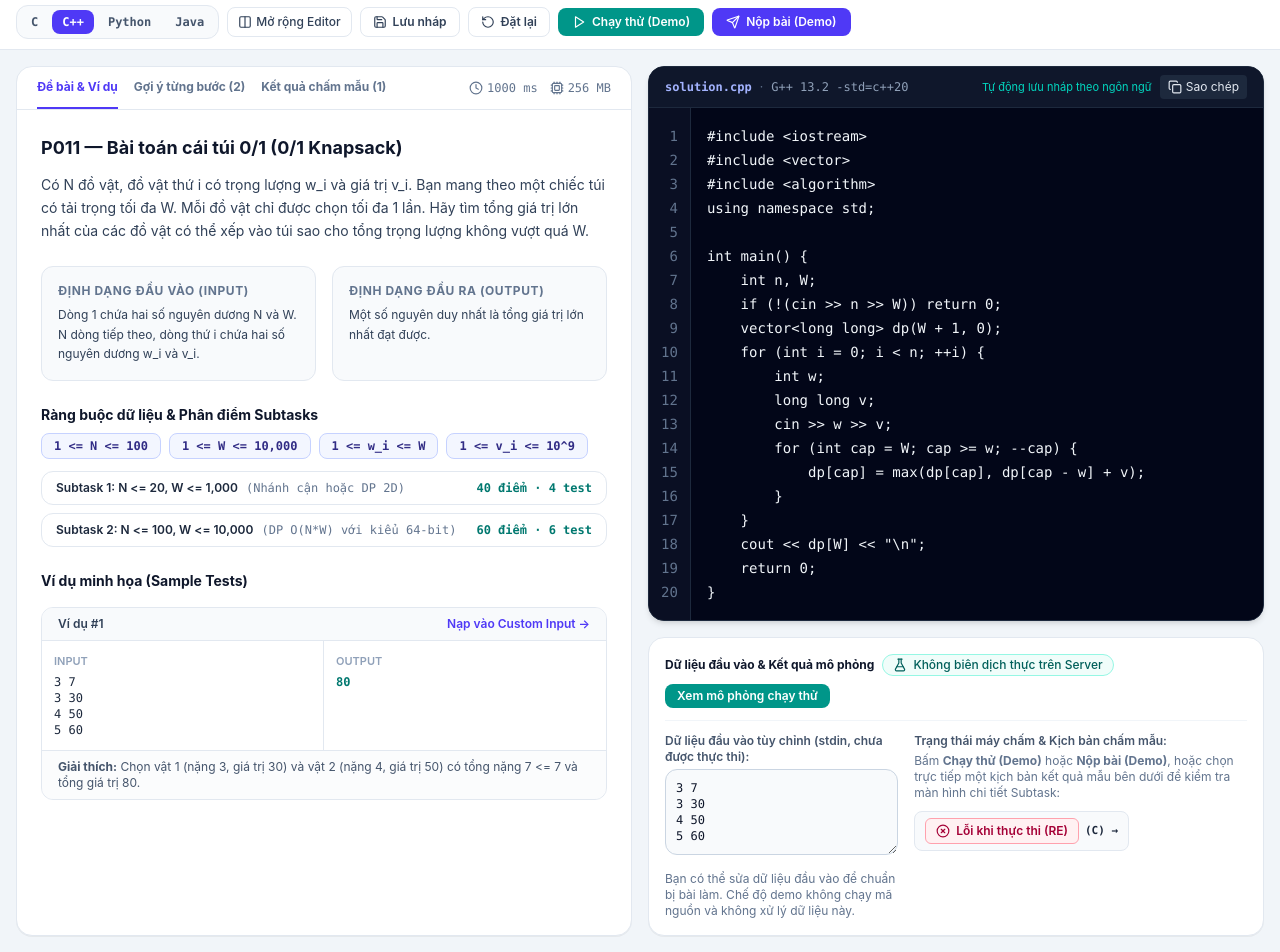
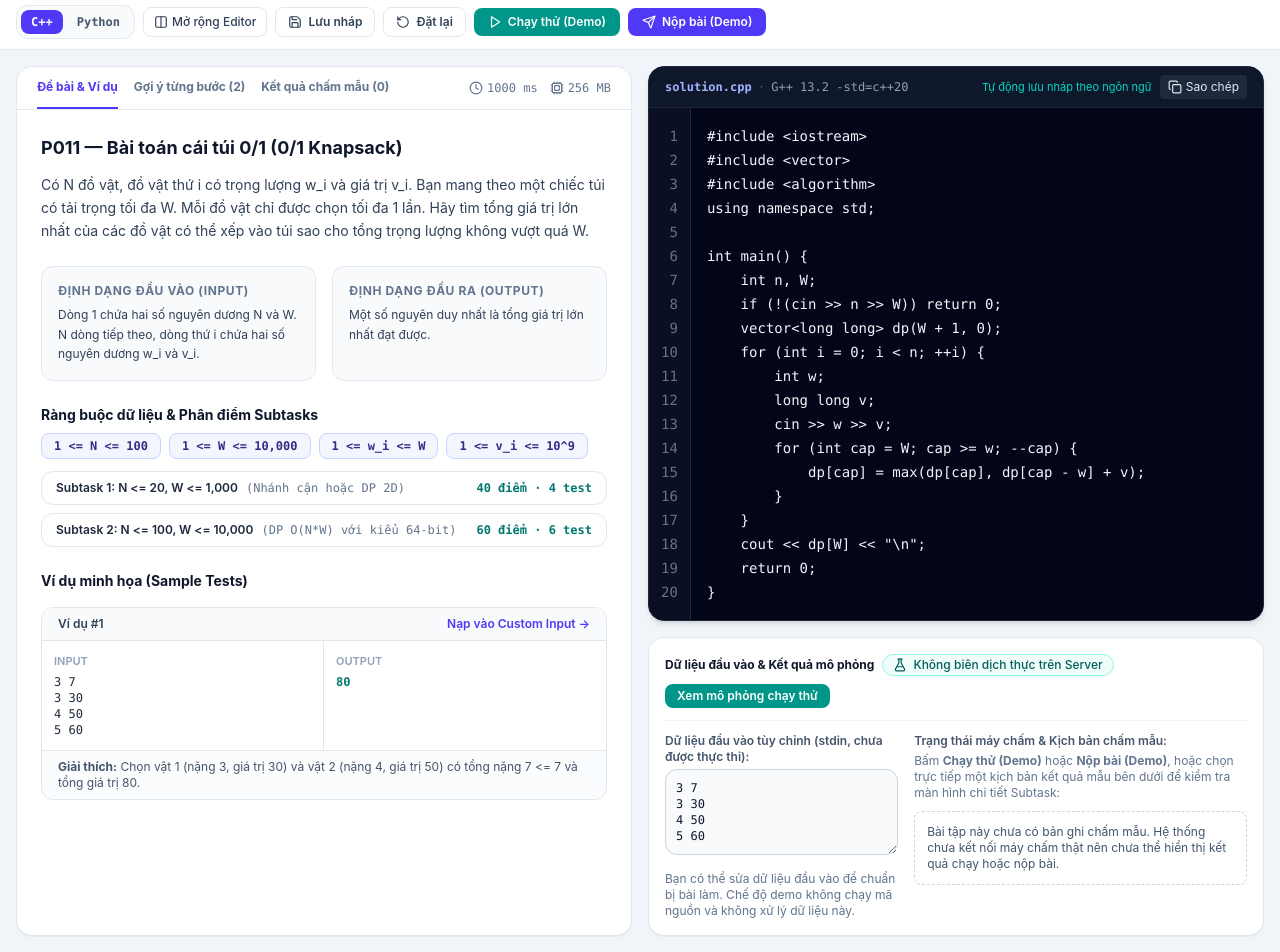
Before and after one commit to tbao4151/web_lap_trinh, a Next.js app: page /hoc/bai-tap/balo-0-1 in a window 1280 px wide. Shown: the part 88-1040 px from the top of the page. Built offline with nearby package versions, Linux system fonts and the light colour scheme.

Commit message:
feat: scope src/app/hoc/bai-tap/[slug]/page.tsx to C++ and Python

```diff
--- a/src/app/hoc/bai-tap/[slug]/page.tsx
+++ b/src/app/hoc/bai-tap/[slug]/page.tsx
@@ -18,6 +18,7 @@ import {
   Columns2,
 } from 'lucide-react';
 import { LANGUAGE_META, ROUTES } from '@/config/brand';
+import { getCompetitiveLanguages, isCompetitiveLanguage } from '@/config/competitiveLanguages';
 import {
   DifficultyBadge,
   SubmissionStatusBadge,
@@ -72,8 +73,9 @@ export default function CodingLabPage({
     if (!problem) return;
     // Some exercises support only a subset of languages. Never display an
     // unsupported language or load an unrelated starter template.
-    if (!problem.supportedLanguages.includes(language)) {
-      setLanguage(problem.supportedLanguages[0]);
+    const supportedLanguages = getCompetitiveLanguages(problem.supportedLanguages);
+    if (!supportedLanguages.includes(language)) {
+      if (supportedLanguages[0]) setLanguage(supportedLanguages[0]);
       return;
     }
     const starter = problem.starterCode[language] ?? '';
@@ -116,9 +118,24 @@ export default function CodingLabPage({
     );
   }
 
-  // Only display demo submissions belonging to the current problem. Showing
-  // unrelated seed records misrepresents the result and confuses learners.
-  const displaySubmissions = problemService.getSampleSubmissions(state, problem.slug);
+  const availableLanguages = getCompetitiveLanguages(problem.supportedLanguages);
+  if (availableLanguages.length === 0) {
+    return (
+      <main id="main-content" className="mx-auto max-w-4xl px-4 py-16">
+        <EmptyState
+          title="Bài tập chưa hỗ trợ C++ hoặc Python"
+          description="Dữ liệu Demo cũ của bài này chưa được chuyển sang hai ngôn ngữ lập trình thi đấu."
+          actionLabel="Quay lại Ngân hàng bài tập"
+          actionHref={ROUTES.practiceBank}
+        />
+      </main>
+    );
+  }
+
+  // Show seeded submissions for the current problem in supported languages only.
+  const displaySubmissions = problemService
+    .getSampleSubmissions(state, problem.slug)
+    .filter((sub) => isCompetitiveLanguage(sub.language));
 
   const lineCount = Math.max(12, code.split('\n').length);
 
@@ -132,7 +149,7 @@ export default function CodingLabPage({
   };
 
   const handleLanguageSwitch = (nextLang: ProgrammingLanguage) => {
-    if (nextLang === language || !problem.supportedLanguages.includes(nextLang)) return;
+    if (nextLang === language || !isCompetitiveLanguage(nextLang) || !problem.supportedLanguages.includes(nextLang)) return;
     // Save current language draft automatically before switching so no work is ever lost
     saveCodeDraft(problem.slug, language, code);
     clearCopyFeedback();
@@ -239,7 +256,7 @@ export default function CodingLabPage({
         {/* Language Selector & Action Buttons */}
         <div className="flex flex-wrap items-center gap-2">
           <div className="flex items-center gap-1 rounded-xl border border-slate-200 bg-slate-50 p-1 dark:border-slate-700 dark:bg-slate-800">
-            {problem.supportedLanguages.map((lang) => (
+            {availableLanguages.map((lang) => (
               <button
                 key={lang}
                 type="button"
```
